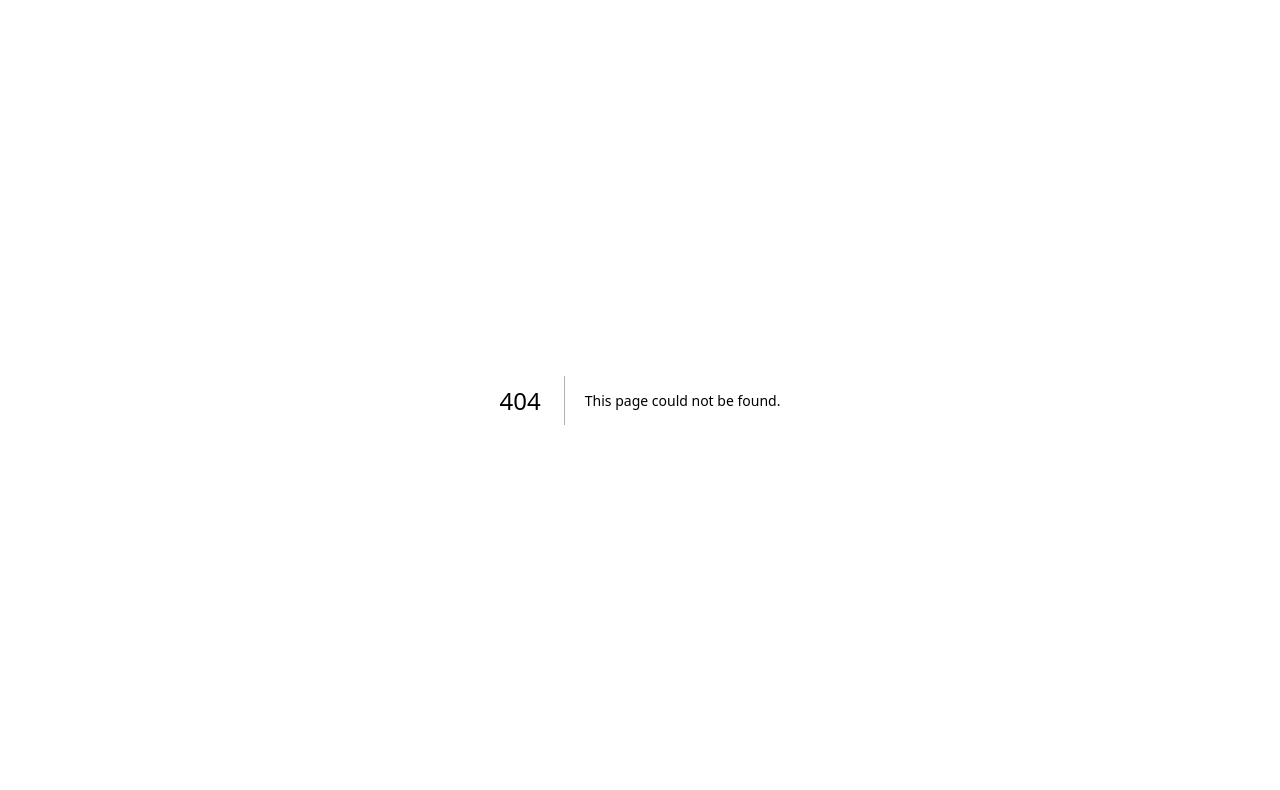
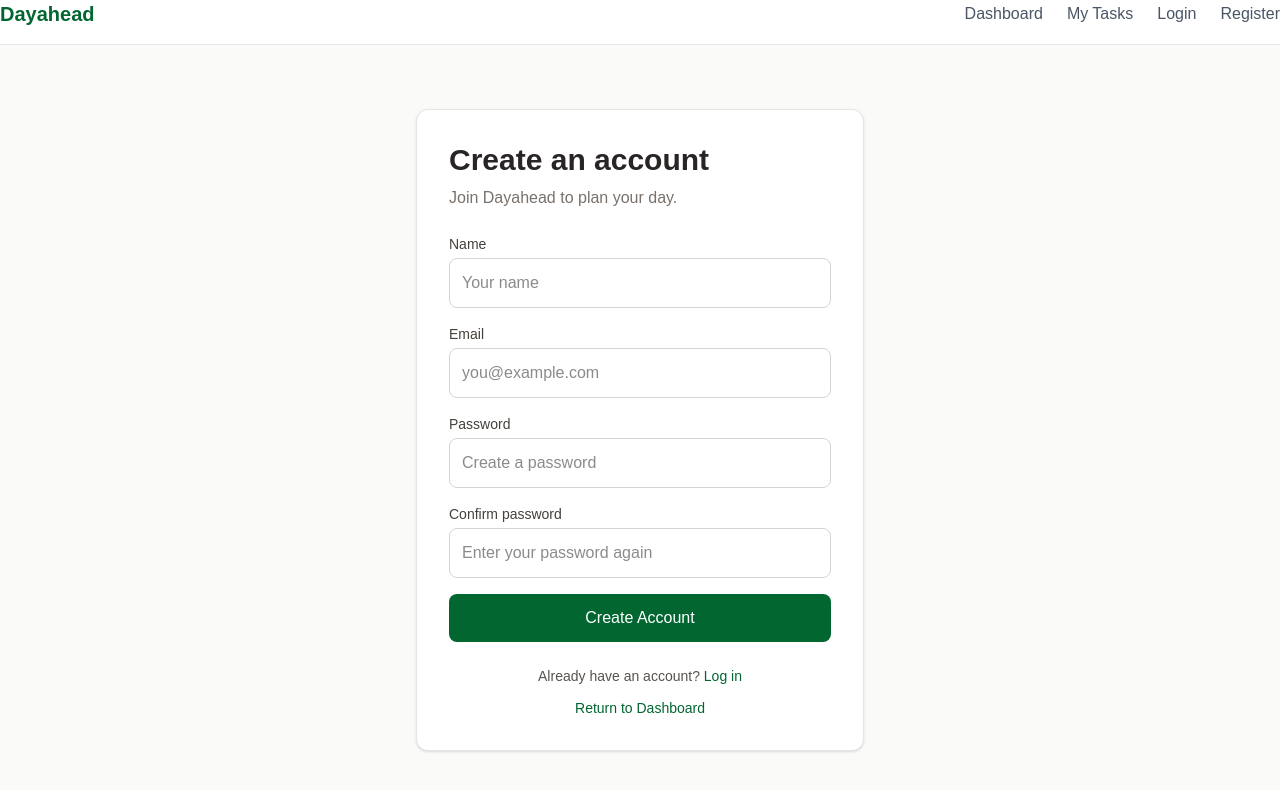
Before and after one commit to thushara-bajimar/Dayahead, a Next.js app: page /register in a window 1280 px wide. Before the commit this address had no page. Shown: the top 790 px of the page. Built offline with nearby package versions, Linux system fonts and the light colour scheme.

Commit message:
Add login and register page

```diff
--- /dev/null
+++ b/app/login/page.js
@@ -0,0 +1,93 @@
+"use client";
+
+import { useState } from "react";
+import Link from "next/link";
+
+export default function LoginPage() {
+  const [successMessage, setSuccessMessage] = useState("");
+
+  function handleSubmit(event) {
+    event.preventDefault();
+    setSuccessMessage("Demo UI only — no account was signed in.");
+  }
+
+  return (
+    <>
+      <header className="flex flex-wrap items-center justify-between gap-4 border-b border-gray-200 pb-4">
+        <Link href="/" className="text-xl font-bold text-green-800">
+          Dayahead
+        </Link>
+        <nav className="flex flex-wrap gap-6 text-gray-600">
+          <Link href="/">Dashboard</Link>
+          <Link href="/tasks">My Tasks</Link>
+          <Link href="/login" aria-current="page">Login</Link>
+          <Link href="/register">Register</Link>
+        </nav>
+      </header>
+
+      <main className="flex min-h-screen items-start justify-center bg-stone-50 px-4 py-12 sm:py-16">
+        <section className="w-full max-w-md rounded-xl border border-stone-200 bg-white p-6 shadow-sm sm:p-8">
+          <h1 className="text-3xl font-bold text-stone-800">Welcome back</h1>
+          <p className="mt-2 text-stone-500">Log in to your Dayahead account.</p>
+
+          <form onSubmit={handleSubmit} className="mt-6 space-y-4">
+            <div>
+              <label htmlFor="email" className="mb-1 block text-sm font-medium text-stone-700">
+                Email
+              </label>
+              <input
+                id="email"
+                name="email"
+                type="email"
+                autoComplete="email"
+                required
+                className="w-full rounded-lg border border-stone-300 p-3"
+                placeholder="you@example.com"
+              />
+            </div>
+
+            <div>
+              <label htmlFor="password" className="mb-1 block text-sm font-medium text-stone-700">
+                Password
+              </label>
+              <input
+                id="password"
+                name="password"
+                type="password"
+                autoComplete="current-password"
+                required
+                className="w-full rounded-lg border border-stone-300 p-3"
+                placeholder="Enter your password"
+              />
+            </div>
+
+            <button
+              type="submit"
+              className="w-full rounded-lg bg-green-800 px-4 py-3 font-medium text-white hover:bg-green-900"
+            >
+              Log In
+            </button>
+          </form>
+
+          {successMessage && (
+            <p role="status" className="mt-4 rounded-lg bg-green-50 p-3 text-sm text-green-800">
+              {successMessage}
+            </p>
+          )}
+
+          <p className="mt-6 text-center text-sm text-stone-600">
+            Don&apos;t have an account?{" "}
+            <Link href="/register" className="font-medium text-green-800 hover:underline">
+              Register
+            </Link>
+          </p>
+          <p className="mt-3 text-center text-sm">
+            <Link href="/" className="text-green-800 hover:underline">
+              Return to Dashboard
+            </Link>
+          </p>
+        </section>
+      </main>
+    </>
+  );
+}
--- a/app/page.js
+++ b/app/page.js
@@ -47,6 +47,7 @@ export default function Home() {
           <Link href="/">Dashboard</Link>
           <Link href="/tasks">My Tasks</Link>
           <Link href="/login">Login</Link>
+          <Link href="/register">Register</Link>
         </nav>
       </header>
       <main className="min-h-screen bg-stone-50 p-8">
--- /dev/null
+++ b/app/register/page.js
@@ -0,0 +1,143 @@
+"use client";
+
+import { useState } from "react";
+import Link from "next/link";
+
+export default function RegisterPage() {
+  const [errorMessage, setErrorMessage] = useState("");
+  const [successMessage, setSuccessMessage] = useState("");
+
+  function handleSubmit(event) {
+    event.preventDefault();
+    setErrorMessage("");
+    setSuccessMessage("");
+
+    const formData = new FormData(event.currentTarget);
+    const password = formData.get("password");
+    const confirmPassword = formData.get("confirmPassword");
+
+    if (password !== confirmPassword) {
+      setErrorMessage("Passwords do not match. Please check and try again.");
+      return;
+    }
+
+    setSuccessMessage("Demo UI only - your information was not saved and no account was created.");
+    event.currentTarget.reset();
+  }
+
+  return (
+    <>
+      <header className="flex flex-wrap items-center justify-between gap-4 border-b border-gray-200 pb-4">
+        <Link href="/" className="text-xl font-bold text-green-800">
+          Dayahead
+        </Link>
+        <nav className="flex flex-wrap gap-6 text-gray-600">
+          <Link href="/">Dashboard</Link>
+          <Link href="/tasks">My Tasks</Link>
+          <Link href="/login">Login</Link>
+          <Link href="/register" aria-current="page">Register</Link>
+        </nav>
+      </header>
+
+      <main className="flex min-h-screen items-start justify-center bg-stone-50 px-4 py-12 sm:py-16">
+        <section className="w-full max-w-md rounded-xl border border-stone-200 bg-white p-6 shadow-sm sm:p-8">
+          <h1 className="text-3xl font-bold text-stone-800">Create an account</h1>
+          <p className="mt-2 text-stone-500">Join Dayahead to plan your day.</p>
+
+          <form onSubmit={handleSubmit} className="mt-6 space-y-4">
+            <div>
+              <label htmlFor="name" className="mb-1 block text-sm font-medium text-stone-700">
+                Name
+              </label>
+              <input
+                id="name"
+                name="name"
+                type="text"
+                autoComplete="name"
+                required
+                className="w-full rounded-lg border border-stone-300 p-3"
+                placeholder="Your name"
+              />
+            </div>
+
+            <div>
+              <label htmlFor="email" className="mb-1 block text-sm font-medium text-stone-700">
+                Email
+              </label>
+              <input
+                id="email"
+                name="email"
+                type="email"
+                autoComplete="email"
+                required
+                className="w-full rounded-lg border border-stone-300 p-3"
+                placeholder="you@example.com"
+              />
+            </div>
+
+            <div>
+              <label htmlFor="password" className="mb-1 block text-sm font-medium text-stone-700">
+                Password
+              </label>
+              <input
+                id="password"
+                name="password"
+                type="password"
+                autoComplete="new-password"
+                required
+                className="w-full rounded-lg border border-stone-300 p-3"
+                placeholder="Create a password"
+              />
+            </div>
+
+            <div>
+              <label htmlFor="confirmPassword" className="mb-1 block text-sm font-medium text-stone-700">
+                Confirm password
+              </label>
+              <input
+                id="confirmPassword"
+                name="confirmPassword"
+                type="password"
+                autoComplete="new-password"
+                required
+                className="w-full rounded-lg border border-stone-300 p-3"
+                placeholder="Enter your password again"
+              />
+            </div>
+
+            {errorMessage && (
+              <p role="alert" className="rounded-lg bg-red-50 p-3 text-sm text-red-700">
+                {errorMessage}
+              </p>
+            )}
+
+            <button
+              type="submit"
+              className="w-full rounded-lg bg-green-800 px-4 py-3 font-medium text-white hover:bg-green-900"
+            >
+              Create Account
+            </button>
+          </form>
+
+          {successMessage && (
+            <p role="status" className="mt-4 rounded-lg bg-green-50 p-3 text-sm text-green-800">
+              {successMessage}
+            </p>
+          )}
+
+          <p className="mt-6 text-center text-sm text-stone-600">
+            Already have an account?{" "}
+            <Link href="/login" className="font-medium text-green-800 hover:underline">
+              Log in
+            </Link>
+          </p>
+          <p className="mt-3 text-center text-sm">
+            <Link href="/" className="text-green-800 hover:underline">
+              Return to Dashboard
+            </Link>
+          </p>
+        </section>
+      </main>
+    </>
+  );
+}
--- a/app/tasks/page.js
+++ b/app/tasks/page.js
@@ -49,13 +49,14 @@ export default function TasksPage() {
 
   return (
     <>
-      <header className="flex items-center justify-between border-b border-gray-200 pb-4">
+      <header className="flex flex-wrap items-center justify-between gap-4 border-b border-gray-200 pb-4">
         <h2 className="text-xl font-bold text-green-800">Dayahead</h2>
 
-        <nav className="flex gap-6 text-gray-600">
+        <nav className="flex flex-wrap gap-x-6 gap-y-2 text-gray-600">
           <Link href="/">Dashboard</Link>
           <Link href="/tasks">My Tasks</Link>
           <Link href="/login">Login</Link>
+          <Link href="/register">Register</Link>
         </nav>
       </header>
 
```
